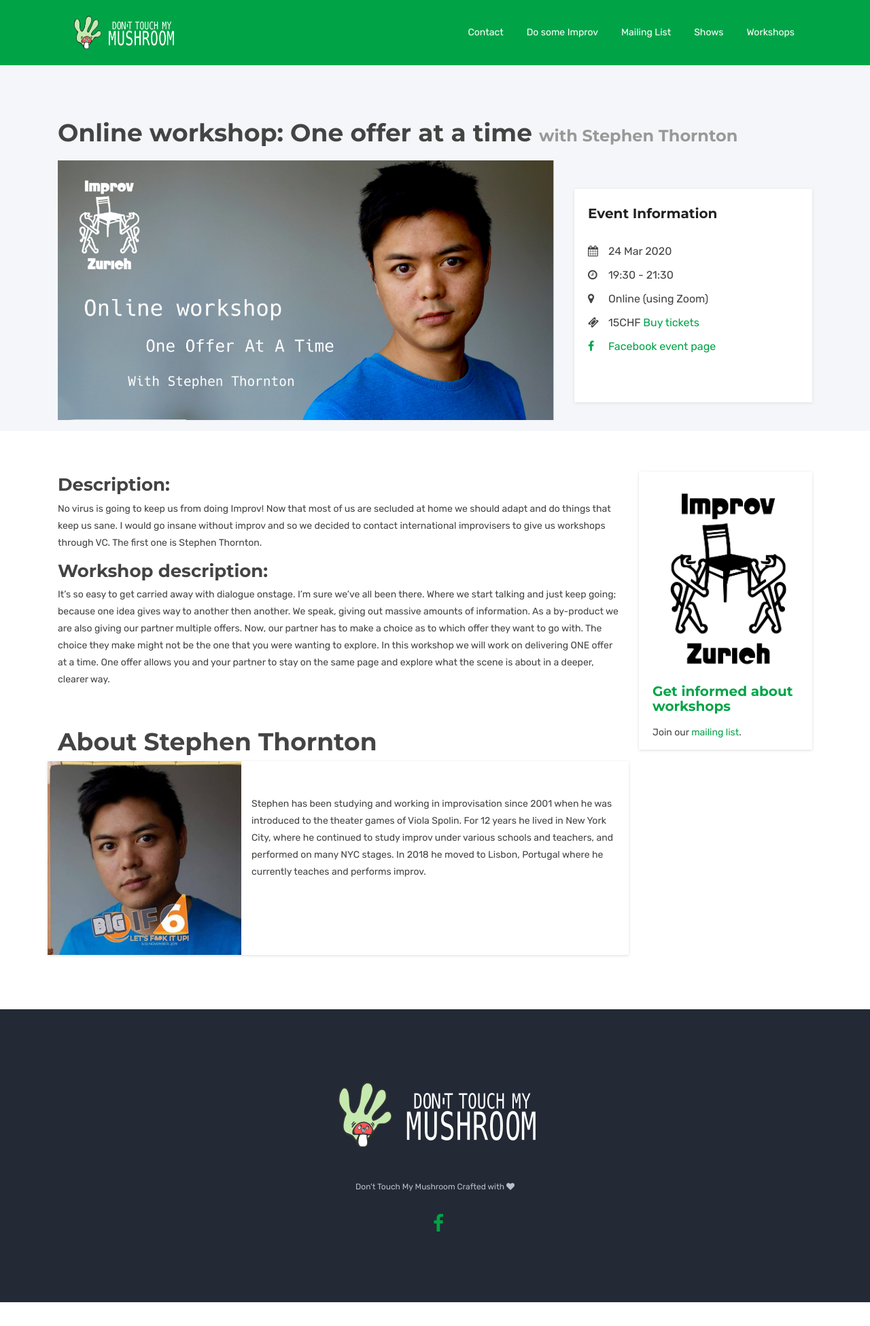
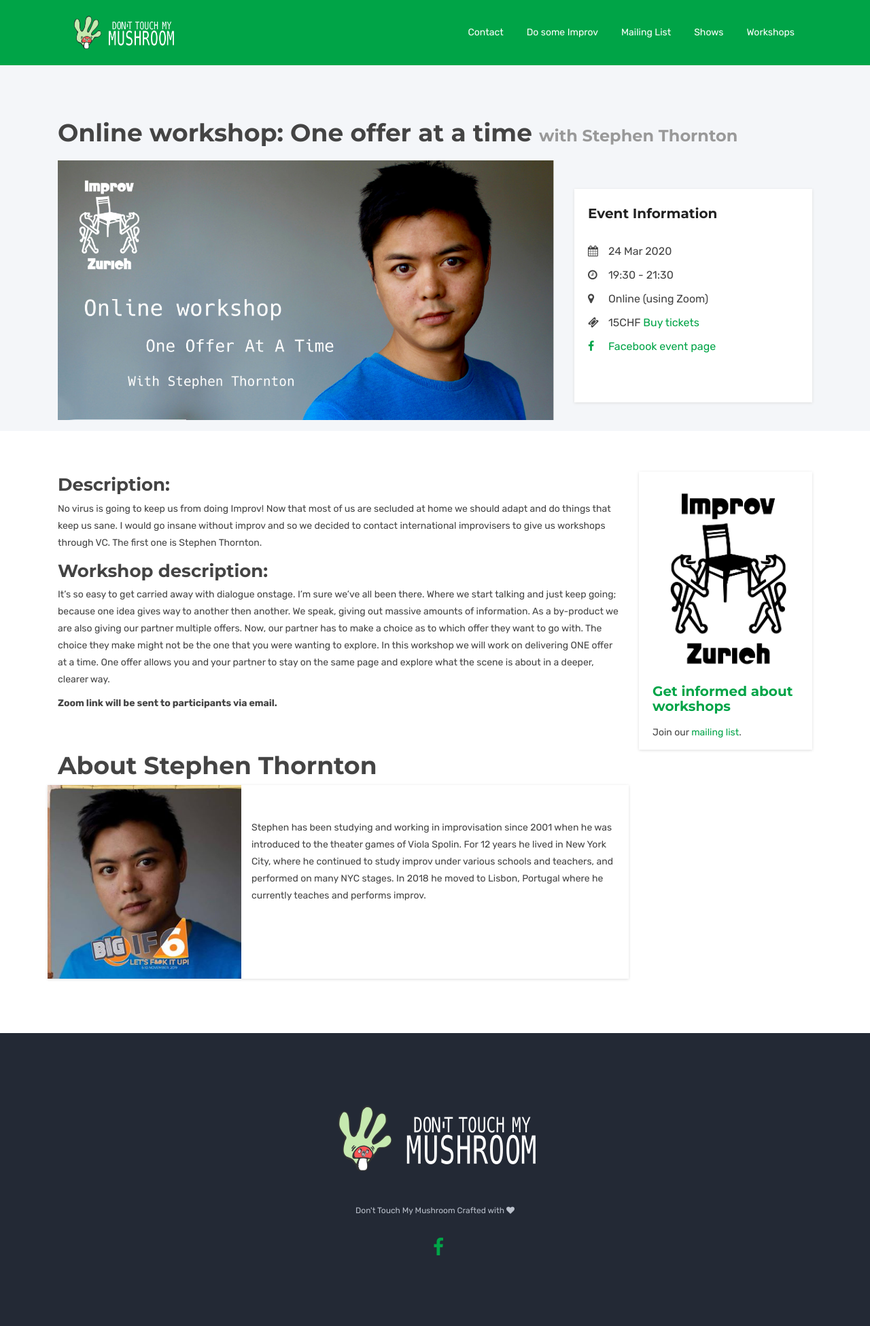
Before and after one commit to dont-touch-my-mushroom/dont-touch-my-mushroom.github.io, a Jekyll site: the page built from _posts/workshops/2020-03-24-stephen.md, in a window 1280 px wide. Shown: the whole page at 68% size. Built offline with Jekyll 4.4.1, drawn with Linux system fonts in a browser that asks for light colours.

Commit message:
Added Zoom link explanation.

```diff
--- a/_posts/workshops/2020-03-24-stephen.md
+++ b/_posts/workshops/2020-03-24-stephen.md
@@ -25,3 +25,5 @@ No virus is going to keep us from doing Improv! Now that most of us are secluded
 ### Workshop description:
 
 It’s so easy to get carried away with dialogue onstage. I’m sure we’ve all been there. Where we start talking and just keep going; because one idea gives way to another then another. We speak, giving out massive amounts of information. As a by-product we are also giving our partner multiple offers. Now, our partner has to make a choice as to which offer they want to go with. The choice they make might not be the one that you were wanting to explore. In this workshop we will work on delivering ONE offer at a time. One offer allows you and your partner to stay on the same page and explore what the scene is about in a deeper, clearer way.
+
+**Zoom link will be sent to participants via email.**
```
